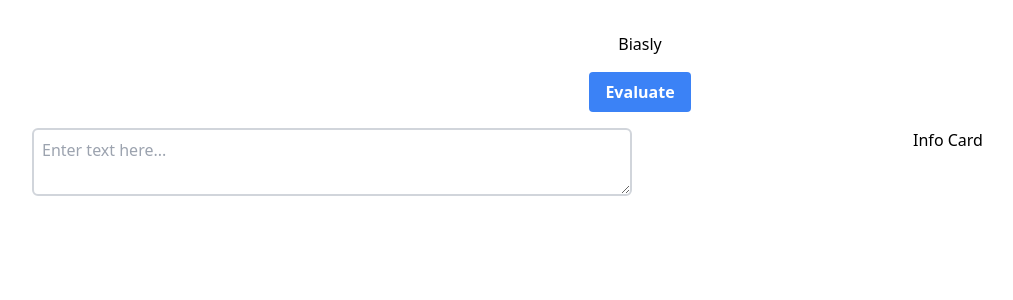
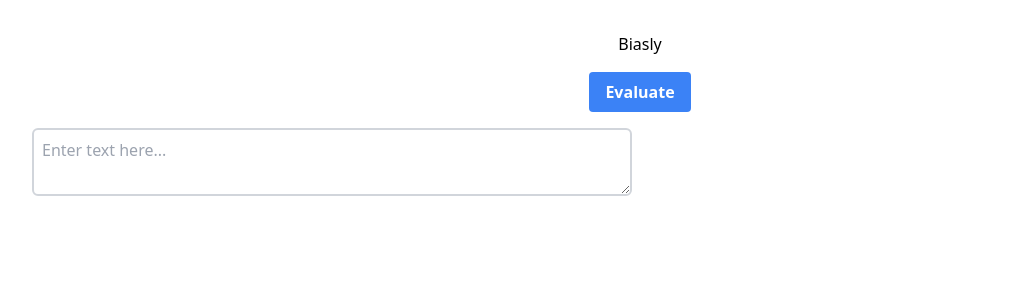
Before and after one commit to dimassudjito/biasly, a React (Vite) app in the folder frontend/: page / in a window 1280 px wide. Shown: the top 300 px of the page, without its empty margins (0-1013 px from the left). Built offline with nearby package versions, Linux system fonts and the light colour scheme.

Commit message:
setup info card

```diff
--- a/frontend/src/App.jsx
+++ b/frontend/src/App.jsx
@@ -6,9 +6,14 @@
 function App() {
   const [mode, setMode] = useState('write')
   const [content, setContent] = useState('')
+  const [showInfo, setShowInfo] = useState(false)
 
   const editContent = (content) => {
     setContent(content)
+  }
+
+  const toggleInfo = () => {
+    setShowInfo(!showInfo)
   }
 
   return (
@@ -21,8 +26,8 @@
         {mode == 'write' ? 'Evaluate' : 'Edit'}
       </button>
       <div className="grid grid-cols-2 gap-4">
-        {mode == 'write' ? <TextInput content={content} editContent={editContent}/> : <TextHighlight content={content}/>}
-        <InfoCard />
+        {mode == 'write' ? <TextInput content={content} editContent={editContent}/> : <TextHighlight content={content} toggleInfo={toggleInfo}/>}
+        {showInfo ? <InfoCard/> : null}
       </div>
     </>
   )
--- a/frontend/src/components/InfoCard.jsx
+++ b/frontend/src/components/InfoCard.jsx
@@ -2,7 +2,10 @@
 
     return (
       <>
-        <h1 className="">Info Card</h1>
+        <div className="border-2 border-gray-300 rounded-md p-2">
+            <p>*fallacy name*</p>
+            <p>*explanation for fallacy*</p>
+        </div>
       </>
     )
   }
--- a/frontend/src/components/TextHighlight.jsx
+++ b/frontend/src/components/TextHighlight.jsx
@@ -1,6 +1,6 @@
 import PropTypes from 'prop-types';
 
-function TextHighlight({content}) {
+function TextHighlight({content, toggleInfo}) {
     const fullText = content.split('.')
     const highText = "Happy Birthday"
 
@@ -9,7 +9,15 @@
             <p className="border-2 border-gray-300 rounded-md p-2">
                 {fullText.map(element => {
                     if (element.includes(highText)) {
-                        return <span key={element} className='bg-blue-500'>{element}.</span>
+                        return (
+                        <span
+                        key={element}
+                        className='bg-blue-500'
+                        onClick={() => toggleInfo()}
+                        >
+                            {element}.
+                        </span>
+                        )
                     }
                     return <span key={element}>{element}.</span>
                 })}
@@ -20,6 +28,7 @@
 
 TextHighlight.propTypes = {
     content: PropTypes.string.isRequired,
+    toggleInfo: PropTypes.func.isRequired
 };
 
 export default TextHighlight;
```
